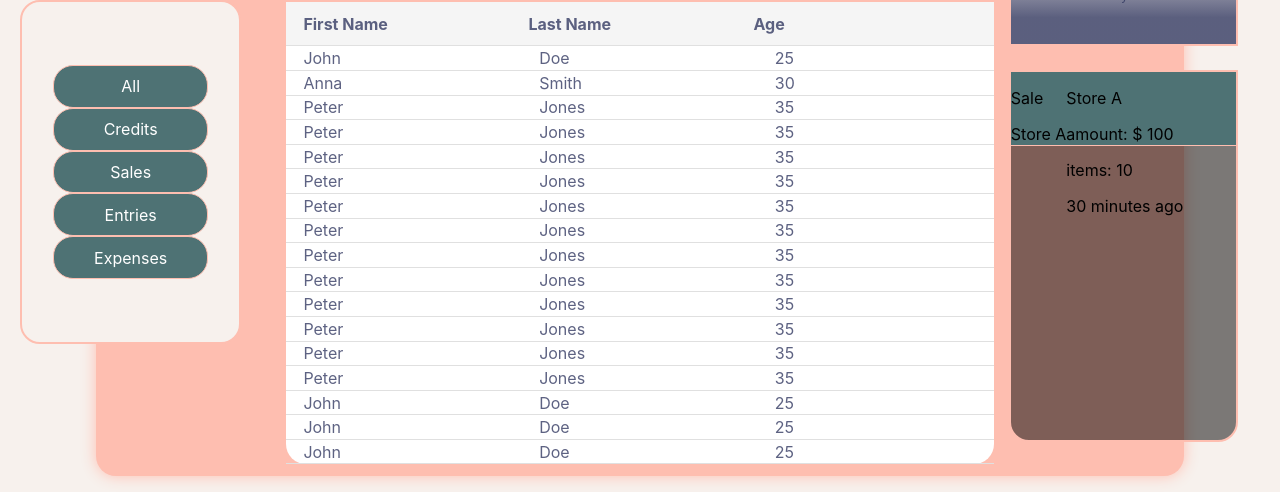
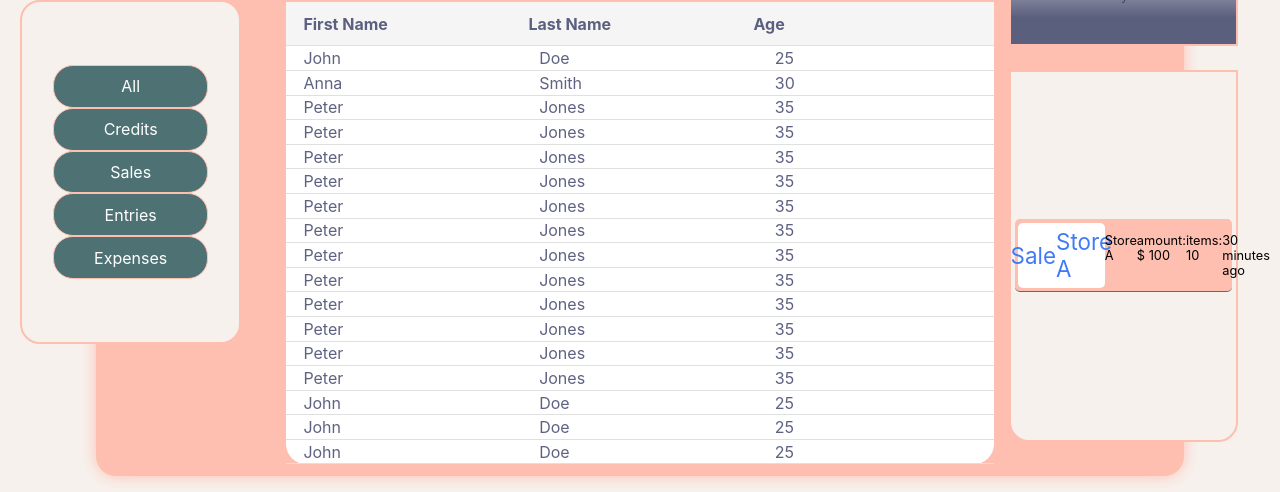
Before and after one commit to GedeonTS/counting-board, a React (Create React App) app: page / in a window 1280 px wide. Shown: the part 264-756 px from the top of the page. Built offline with nearby package versions, Linux system fonts and the light colour scheme.

Commit message:
Add styles to the sale event card

```diff
--- a/src/components/dashboard.css
+++ b/src/components/dashboard.css
@@ -231,7 +231,7 @@
 }
 
 .right-side-lower-panel {
-  background-color: rgba(0, 0, 0, 0.5);
+  background-color: var(--bg-variant);
   position: absolute;
   bottom: 5%;
   padding: 4px;
@@ -248,13 +248,34 @@
 }
 
 .event-container {
-  position: absolute;
   top: 0;
   left: 0;
   width: 100%;
   height: 20%;
   display: flex;
-  background-color: var(--dark-grey);
+  background-color: var(--bg);
   z-index: 100;
-  border-bottom: 1px solid var(--bg);
+  border-radius: 5px;
+  border-bottom: 1px solid var(--dark-grey);
+  align-items: center;
 }
+
+.event-header {
+  height: 90%;
+  margin-left: 3px;
+  width: 40%;
+  background-color: #fff;
+  font-size: 1.4rem;
+  color: rgb(64, 122, 245);
+  display: flex;
+  justify-content: center;
+  align-items: center;
+  border-radius: 5px;
+
+
+}
+
+.event-content {
+  font-size: 0.8rem;
+  display: flex;
+}
```
